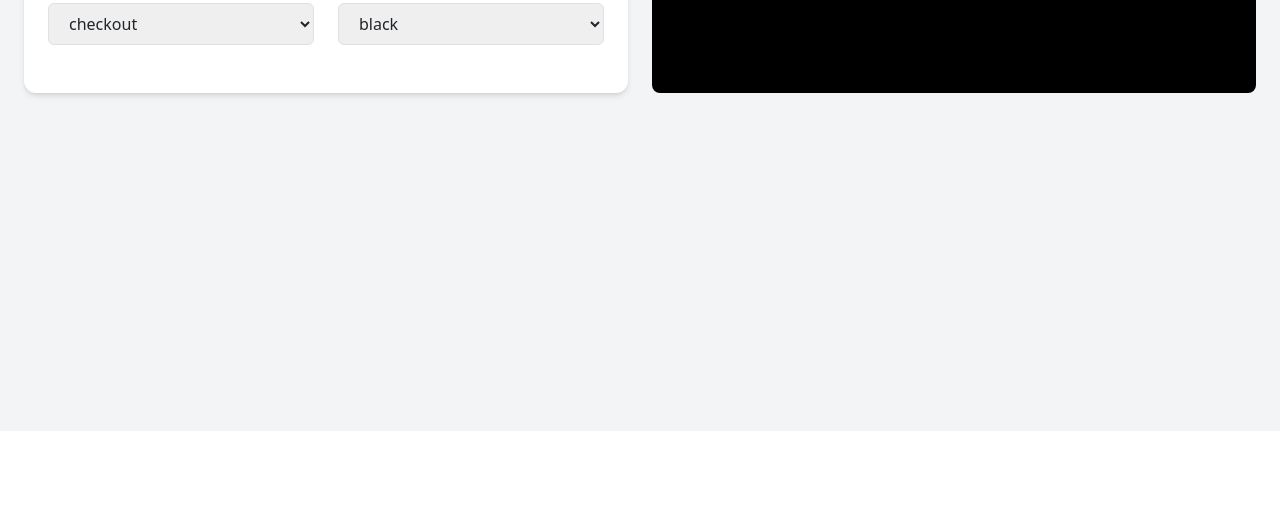
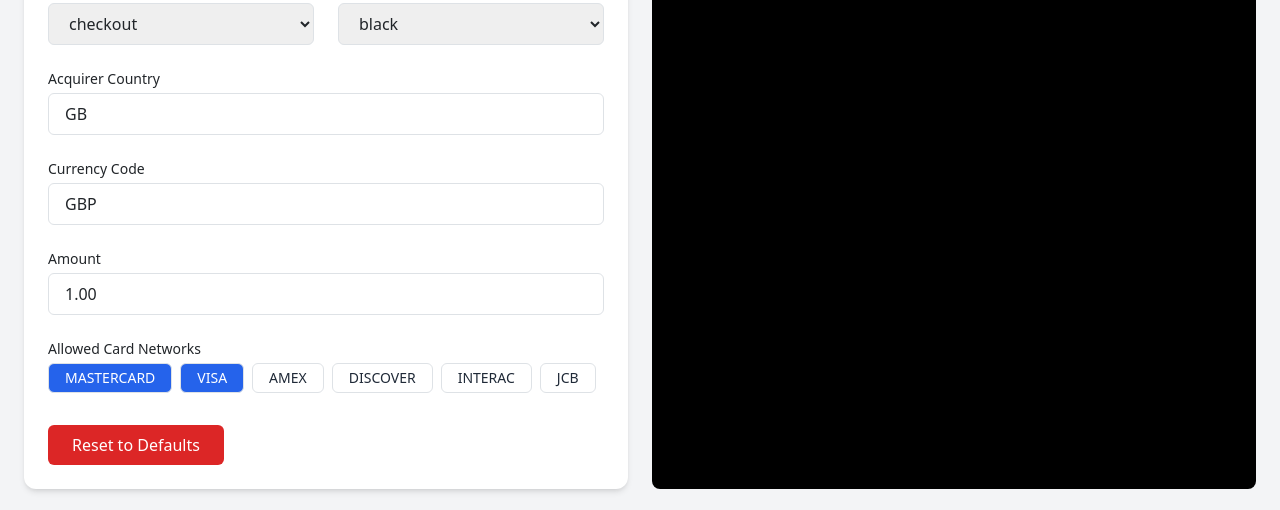
Before and after one commit to Mark-Reilly-Checkout/React-Flask-Project, a React (Create React App) app in the folder frontend/: page /googlePay in a window 1280 px wide. Shown: the part 425-935 px from the top of the page. Before the commit the page ends 856 px from the top, so only its background shows below. Built offline with nearby package versions, Linux system fonts and the light colour scheme.

Commit message:
Updating Google Pay configuration UI

```diff
--- a/frontend/src/components/GooglePay.js
+++ b/frontend/src/components/GooglePay.js
@@ -1,13 +1,61 @@
-import React, { useState } from 'react';
+import React, { useEffect, useState } from 'react';
 import GooglePayButton from '@google-pay/button-react';
 
+const defaultConfig = {
+  merchantId: 'BCR2DN4T43P6RORP',
+  gatewayMerchantId: 'pk_sbox_z6zxchef4pyoy3bziidwee4clm4',
+  buttonType: 'checkout',
+  buttonColor: 'black',
+  acquirerCountry: 'GB',
+  currencyCode: 'GBP',
+  amount: '1.00',
+  selectedNetworks: ['MASTERCARD', 'VISA'],
+};
+
 const GooglePay = () => {
-    const [merchantId, setMerchantId] = useState('BCR2DN4T43P6RORP');
-    const [gatewayMerchantId, setGatewayMerchantId] = useState('pk_sbox_z6zxchef4pyoy3bziidwee4clm4');
+  const [config, setConfig] = useState(defaultConfig);
   const [paymentToken, setPaymentToken] = useState(null);
 
-    const [buttonType, setButtonType] = useState('checkout');
-    const [buttonColor, setButtonColor] = useState('black');
+  const allNetworks = ['MASTERCARD', 'VISA', 'AMEX', 'DISCOVER', 'INTERAC', 'JCB'];
+
+  // Load config from localStorage on mount
+  useEffect(() => {
+    const savedConfig = localStorage.getItem('googlePayConfig');
+    if (savedConfig) {
+      setConfig(JSON.parse(savedConfig));
+    }
+  }, []);
+
+  // Save config to localStorage on change
+  useEffect(() => {
+    localStorage.setItem('googlePayConfig', JSON.stringify(config));
+  }, [config]);
+
+  const toggleNetwork = (network) => {
+    setConfig((prev) => ({
+      ...prev,
+      selectedNetworks: prev.selectedNetworks.includes(network)
+        ? prev.selectedNetworks.filter((n) => n !== network)
+        : [...prev.selectedNetworks, network],
+    }));
+  };
+
+  const handleReset = () => {
+    setConfig(defaultConfig);
+    localStorage.removeItem('googlePayConfig');
+    setPaymentToken(null);
+  };
+
+  const handleDownload = () => {
+    if (!paymentToken) return;
+    const blob = new Blob([paymentToken], { type: 'application/json' });
+    const url = URL.createObjectURL(blob);
+    const a = document.createElement('a');
+    a.href = url;
+    a.download = 'payment-token.json';
+    a.click();
+    URL.revokeObjectURL(url);
+  };
 
   return (
     <div className="min-h-screen bg-gray-100 p-6">
@@ -18,33 +66,35 @@ const GooglePay = () => {
         <div className="bg-white p-6 rounded-xl shadow-md">
           <h2 className="text-xl font-semibold mb-4">Configuration</h2>
 
+          {/* Merchant ID */}
           <div className="mb-4">
             <label className="block text-sm font-medium mb-1">Merchant ID</label>
             <input
               type="text"
-                            value={merchantId}
-                            onChange={(e) => setMerchantId(e.target.value)}
+              value={config.merchantId}
+              onChange={(e) => setConfig({ ...config, merchantId: e.target.value })}
               className="w-full border rounded px-3 py-2"
             />
           </div>
 
+          {/* Gateway Merchant ID */}
           <div className="mb-4">
             <label className="block text-sm font-medium mb-1">Gateway Merchant ID</label>
             <input
               type="text"
-                            value={gatewayMerchantId}
-                            onChange={(e) => setGatewayMerchantId(e.target.value)}
+              value={config.gatewayMerchantId}
+              onChange={(e) => setConfig({ ...config, gatewayMerchantId: e.target.value })}
               className="w-full border rounded px-3 py-2"
             />
           </div>
 
+          {/* Button Type & Color */}
           <div className="flex gap-4 mb-4">
-                        {/* Button Type Dropdown */}
             <div className="w-1/2">
               <label className="block text-sm font-medium mb-1">Button Type</label>
               <select
-                                value={buttonType}
-                                onChange={(e) => setButtonType(e.target.value)}
+                value={config.buttonType}
+                onChange={(e) => setConfig({ ...config, buttonType: e.target.value })}
                 className="w-full border rounded px-3 py-2"
               >
                 {['book', 'buy', 'checkout', 'donate', 'order', 'plain', 'subscribe'].map(type => (
@@ -53,12 +103,11 @@ const GooglePay = () => {
               </select>
             </div>
 
-                        {/* Button Color Dropdown */}
             <div className="w-1/2">
               <label className="block text-sm font-medium mb-1">Button Color</label>
               <select
-                                value={buttonColor}
-                                onChange={(e) => setButtonColor(e.target.value)}
+                value={config.buttonColor}
+                onChange={(e) => setConfig({ ...config, buttonColor: e.target.value })}
                 className="w-full border rounded px-3 py-2"
               >
                 {['default', 'black', 'white'].map(color => (
@@ -67,9 +116,68 @@ const GooglePay = () => {
               </select>
             </div>
           </div>
+
+          {/* Country, Currency, Amount */}
+          <div className="mb-4">
+            <label className="block text-sm font-medium mb-1">Acquirer Country</label>
+            <input
+              type="text"
+              value={config.acquirerCountry}
+              onChange={(e) => setConfig({ ...config, acquirerCountry: e.target.value })}
+              className="w-full border rounded px-3 py-2"
+            />
           </div>
 
-                {/* Google Pay Button & Terminal Output */}
+          <div className="mb-4">
+            <label className="block text-sm font-medium mb-1">Currency Code</label>
+            <input
+              type="text"
+              value={config.currencyCode}
+              onChange={(e) => setConfig({ ...config, currencyCode: e.target.value })}
+              className="w-full border rounded px-3 py-2"
+            />
+          </div>
+
+          <div className="mb-4">
+            <label className="block text-sm font-medium mb-1">Amount</label>
+            <input
+              type="number"
+              value={config.amount}
+              onChange={(e) => setConfig({ ...config, amount: e.target.value })}
+              className="w-full border rounded px-3 py-2"
+            />
+          </div>
+
+          {/* Card Networks */}
+          <div className="mb-6">
+            <label className="block text-sm font-medium mb-1">Allowed Card Networks</label>
+            <div className="flex flex-wrap gap-2">
+              {allNetworks.map(network => (
+                <button
+                  key={network}
+                  onClick={() => toggleNetwork(network)}
+                  className={`px-3 py-1 rounded border text-sm ${
+                    config.selectedNetworks.includes(network)
+                      ? 'bg-blue-600 text-white border-blue-600'
+                      : 'bg-white text-gray-800 border-gray-300'
+                  }`}
+                >
+                  {network}
+                </button>
+              ))}
+            </div>
+          </div>
+
+          {/* Reset Button */}
+          <button
+            onClick={handleReset}
+            className="mt-2 px-4 py-2 rounded bg-red-600 text-white hover:bg-red-700"
+          >
+            Reset to Defaults
+          </button>
+        </div>
+
+        {/* Right Panel: Google Pay & Token */}
         <div className="flex flex-col h-full">
           <div className="flex justify-center items-center mb-6">
             <GooglePayButton
@@ -82,27 +190,27 @@ const GooglePay = () => {
                     type: 'CARD',
                     parameters: {
                       allowedAuthMethods: ['PAN_ONLY', 'CRYPTOGRAM_3DS'],
-                                            allowedCardNetworks: ['MASTERCARD', 'VISA', 'AMEX', 'DISCOVER', 'INTERAC', 'JCB'],
+                      allowedCardNetworks: config.selectedNetworks,
                     },
                     tokenizationSpecification: {
                       type: 'PAYMENT_GATEWAY',
                       parameters: {
                         gateway: 'checkoutltd',
-                                                gatewayMerchantId: gatewayMerchantId,
+                        gatewayMerchantId: config.gatewayMerchantId,
                       },
                     },
                   },
                 ],
                 merchantInfo: {
-                                    merchantId: merchantId,
+                  merchantId: config.merchantId,
                   merchantName: 'TestBusiness',
                 },
                 transactionInfo: {
                   totalPriceStatus: 'FINAL',
                   totalPriceLabel: 'Total',
-                                    totalPrice: '1.00',
-                                    currencyCode: 'USD',
-                                    countryCode: 'US',
+                  totalPrice: config.amount,
+                  currencyCode: config.currencyCode,
+                  countryCode: config.acquirerCountry,
                 },
               }}
               onLoadPaymentData={paymentRequest => {
@@ -110,15 +218,25 @@ const GooglePay = () => {
                 setPaymentToken(JSON.stringify(token, null, 2));
               }}
               existingPaymentMethodRequired={true}
-                            buttonColor={buttonColor}
-                            buttonType={buttonType}
-                            buttonLocale='en'
+              buttonColor={config.buttonColor}
+              buttonType={config.buttonType}
+              buttonLocale="en"
             />
           </div>
 
+          {/* Token Display + Download */}
           <div className="flex-1 bg-black text-green-400 font-mono text-sm p-4 rounded-lg overflow-auto h-64">
             {paymentToken ? paymentToken : 'Waiting for payment...'}
           </div>
+
+          {paymentToken && (
+            <button
+              onClick={handleDownload}
+              className="mt-4 px-4 py-2 rounded bg-green-600 text-white hover:bg-green-700 self-start"
+            >
+              Download Token as JSON
+            </button>
+          )}
         </div>
       </div>
     </div>
```
Lines whose indentation alone changed are shown as unchanged.
